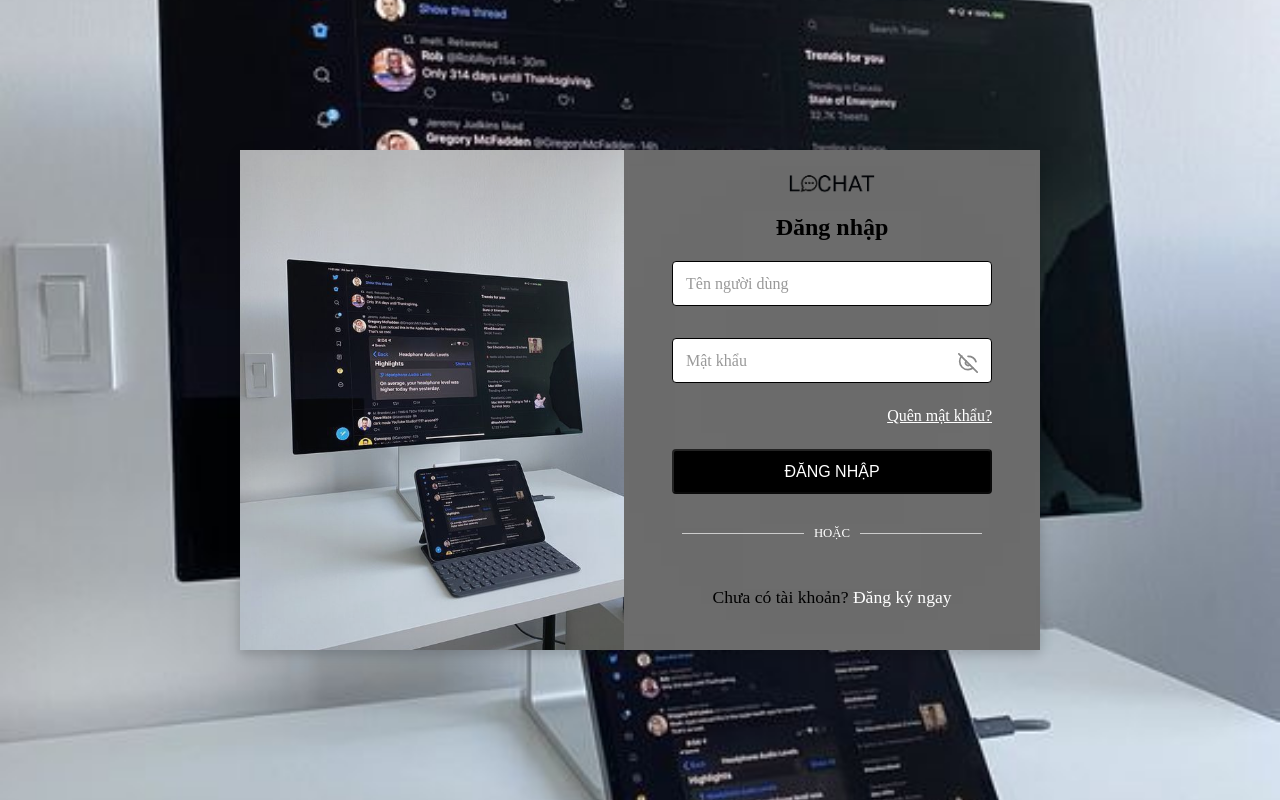
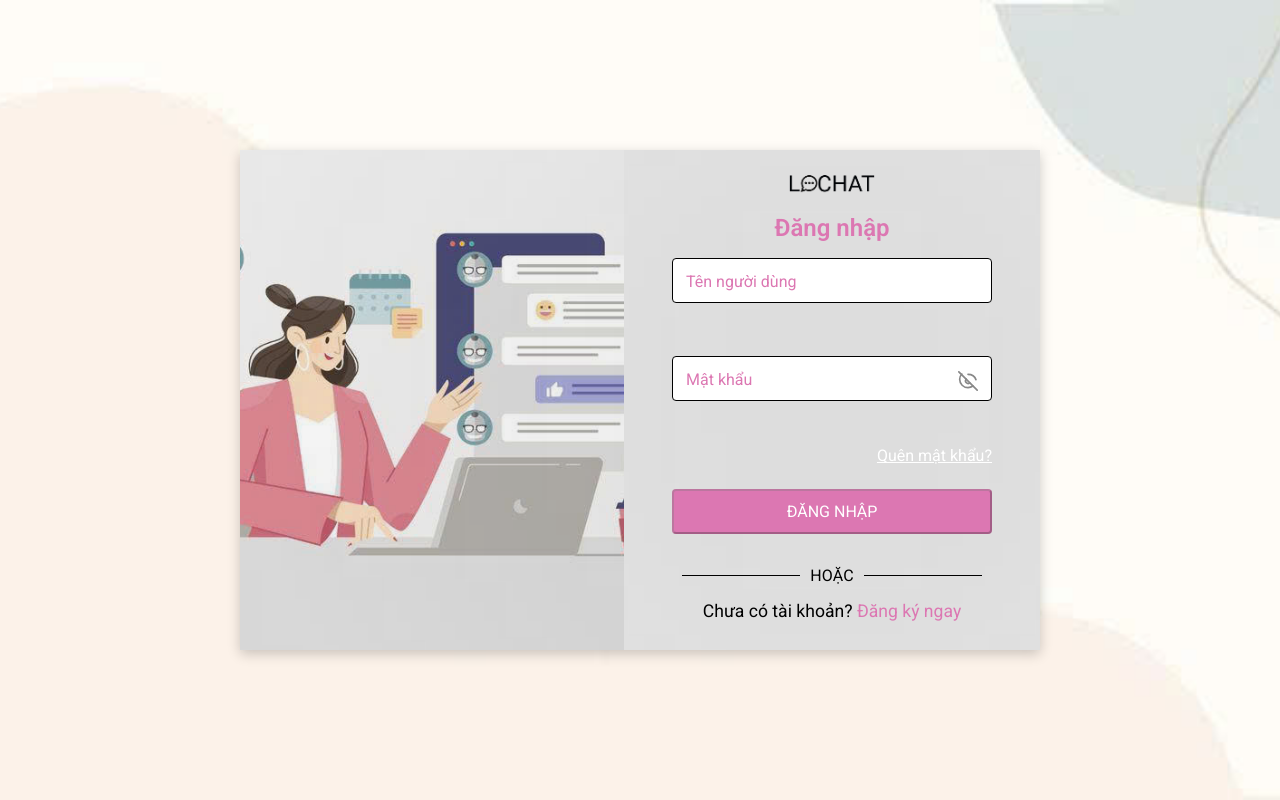
Before and after one commit to DangQuang0110/Lochat-Fe, a Vue app: page / in a window 1280 px wide. Built offline with nearby package versions, Linux system fonts and the light colour scheme.

Commit message:
update giao dien

```diff
--- a/src/layout/LoginView.vue
+++ b/src/layout/LoginView.vue
@@ -190,6 +190,11 @@ const handleLogin = async () => {
   </script>
 
   <style scoped>
+
+  * {
+  font-family: 'Roboto', sans-serif;
+}
+
   /* Container full screen (nếu bạn muốn background full màn hình) */
   .auth-container {
     position: fixed;
@@ -209,7 +214,7 @@ const handleLogin = async () => {
     position: absolute;
     inset: 0;
     /* Thay background.jpg thành file ảnh thực trong thư mục assets */
-  background: url('@/assets/background(1).png') no-repeat center/cover;
+    background: url('@/assets/background.jpg') no-repeat center/cover;
                   /* Đặt phía sau mọi nội dung của auth-container */
   }
 
@@ -230,14 +235,14 @@ const handleLogin = async () => {
   /* LEFT SIDE: hiển thị ảnh cover full */
   .left-side {
     flex: 1;
-  background: url('@/assets/background(1).png') no-repeat center/cover;
+    background: url('@/assets/anhnen.jpg') no-repeat center/cover;
   }
 
 
   .right-side {
     flex: 1;
     position: relative;
-  background-color: #6E6E6E;
+    background-color: #EEEEEE;
     display: flex;
     flex-direction: column;
     align-items: center;
@@ -255,6 +260,10 @@ const handleLogin = async () => {
     z-index: 0;                /* nằm dưới các nội dung con */
   }
 
+  h2 {
+    color: #dc77b2; /* màu hồng pastel giống trong hình */
+    margin-bottom: 1rem;
+  }
   /* Đảm bảo tất cả phần tử con của .right-side (form, input, nút, ...) đều có z-index cao hơn */
   .right-side > * {
     position: relative;
@@ -264,49 +273,49 @@ const handleLogin = async () => {
   /* Logo ở đầu form */
   .logo {
     width: 120px;              /* hoặc tuỳ chỉnh 100–150px tuỳ mockup */
-  height: auto;
+    display: block;
     margin: -5rem 0;
   }
   /* Input group (username/password) */
   .input-group {
   position: relative;
-  margin-bottom: 1.5rem;      /* để tách khỏi ô bên dưới */
+  margin-bottom: 0.5rem;
   width: 100%;
   max-width: 320px;
-  /* loại bỏ min-height, hoặc tăng lên ~90px */
-  /* min-height: 90px; */
-  padding-bottom: 0.5rem;     /* thêm khoảng trống bên dưới cho lỗi */
+  min-height: 90px; /* CỐ ĐỊNH chiều cao để không giật khi label thay đổi */
+  display: flex;
+  flex-direction: column;
+  justify-content: flex-start;
 }
 
-/* Chỉnh lại input cho cao = 45px, width full wrapper */
 .input-group input {
   width: 100%;
-  height: 45px;           /* Chiều cao tương đương button */
-  padding: 0 10px;        /* Bỏ padding top/bottom để cố định height */
+  height: 45px;
+  padding: 0 10px;
   font-size: 1rem;
-  border: 1px solid #000; /* Theo yêu cầu */
+  border: 1px solid #000;
   border-radius: 4px;
   outline: none;
-  box-sizing: border-box; /* Đảm bảo padding không phá vỡ height */
+  box-sizing: border-box;
 }
 
+/* LABEL nổi lên nhưng không đẩy khung */
 .input-group label {
   position: absolute;
   left: 10px;
   top: 14px;
-  color: #999;
+  color: #dc77b2;
   pointer-events: none;
   transition: all 0.2s ease;
-  background-color: white;
   padding: 0 4px;
   font-size: 1rem;
 }
 
 .input-group label.active {
-  top: -8px;
+  top: -16px;
   left: 8px;
   font-size: 0.75rem;
-  color: #000000;
+  color: #DC77B2;
   font-weight: 500;
 }
 
@@ -364,18 +373,18 @@ const handleLogin = async () => {
   }
 
   .btn:hover:not(:disabled) {
-  background-color: #333;
+    background-color: #DC77B2;
   }
 
   .btn:disabled {
-  background-color: #000;
+    background-color: #DC77B2;
     cursor: not-allowed;
   }
   /* Divider “Hoặc” */
   .or-divider {
     margin: 1rem 0;
-  font-size: 0.8rem;
-  color: #FFFFFF;
+    font-size: 1rem;
+    color: #000;
     position: relative;
     display: flex;
     align-items: center;
@@ -388,7 +397,7 @@ const handleLogin = async () => {
   .or-divider::after {
     content: '';
     height: 1px;
-  background: #ccc;
+    background: #000;
     flex: 1;
     margin: 0 10px;
   }
@@ -413,7 +422,7 @@ const handleLogin = async () => {
   }
 
   .footer a {
-  color: #FFFFFF;
+  color: #dc77b2;
     text-decoration: none;
   }
 
--- a/src/layout/RegisterView.vue
+++ b/src/layout/RegisterView.vue
@@ -105,7 +105,7 @@
           </svg>
         </span>
         <div class="validation-message" :class="{ error: passwordError }">
-          {{ passwordError || 'Tối đa 15 ký tự, có ít nhất 1 chữ hoa, 1 ký tự đặc biệt và 1 số' }}
+          {{ passwordError || ' ' }}
         </div>
       </div>
 
@@ -168,7 +168,7 @@
       <button class="btn" @click="handleRegister" :disabled="!isFormValid">
         Đăng ký
       </button>
-      <router-link to="/login" class="back">← Trở về trang đăng nhập</router-link>
+      <router-link to="/" class="back">← Trở về trang đăng nhập</router-link>
     </div>
   </div>
 </template>
@@ -378,6 +378,9 @@ const handleRegister = async () => {
 </script>
 
 <style scoped>
+* {
+  font-family: 'Roboto', sans-serif;
+}
 .auth-container {
   position: fixed;
   top: 0;
@@ -398,7 +401,7 @@ const handleRegister = async () => {
   left: 0;
   width: 100%;
   height: 100%;
-  background: url('@/assets/background(1).png') no-repeat center/cover;
+  background: url('@/assets/background.jpg') no-repeat center/cover;
   background-size: cover;
        /* Điều chỉnh độ mờ theo ý bạn */
   transform: scale(1.1); /* Phóng to 10% để blur không bị viền cắt */
@@ -409,7 +412,7 @@ const handleRegister = async () => {
 .auth-box {
   position: relative;
   z-index: 1;               /* Luôn luôn “trên” pseudo-element */
-  background-color: #5b5b5b;
+  background-color: #EEEEEE;
   padding: 2rem;
   box-shadow: 0 4px 12px rgba(0, 0, 0, 0.2);
   text-align: center;
@@ -421,13 +424,13 @@ const handleRegister = async () => {
 
 .logo {
   width: 120px;
-  margin: 0 auto 1rem;
+  margin: 0 auto -4rem;
   display: block;
 }
 
 h1 {
   font-size: 1.6rem;
-  color: #333;
+  color: #dc77b2;
   margin-bottom: 1rem;
 }
 
@@ -442,7 +445,7 @@ h1 {
 .input-group {
   position: relative;
   width: 100%;
-  margin-bottom: 1.25rem;
+  margin-bottom: 1rem;
 }
 
 /* Input khung cao 45px, bo góc 4px */
@@ -460,7 +463,7 @@ h1 {
 }
 
 .input-group input:focus {
-  border-color: #000;
+  border-color: #dc77b2;
 }
 
 .input-group input.error {
@@ -471,7 +474,7 @@ h1 {
   position: absolute;
   left: 10px;
   top: 14px;
-
+  color: #dc77b2;
   pointer-events: none;
   transition: all 0.2s ease;
 
@@ -480,10 +483,10 @@ h1 {
 }
 
 .input-group label.active {
-  top: -10px;
+  top: -16px;
   left: 8px;
   font-size: 0.75rem;
-  color: #000;
+  color: #dc77b2;
   font-weight: 600;
 }
 
@@ -533,7 +536,7 @@ h1 {
   padding: 12px;
   border: none;
   border-radius: 8px;
-  background-color: #000;
+  background-color: #dc77b2;
   color: #fff;
   font-size: 1rem;
   cursor: pointer;
@@ -542,12 +545,12 @@ h1 {
 }
 
 .btn:hover:not(:disabled) {
-  background-color: #fb8c00;
+  background-color: #dc77b2;
   transform: translateY(-1px);
 }
 
 .btn:disabled {
-  background-color: #ccc;
+  background-color: #dc77b2;
   cursor: not-allowed;
   transform: none;
 }
@@ -556,7 +559,7 @@ h1 {
 .back {
   display: block;
   margin-top: 1rem;
-  color: #1e88e5;
+  color: #dc77b2;
   font-size: 0.9rem;
   text-decoration: none;
   text-align: center;
--- a/src/layout/ResetPassword.vue
+++ b/src/layout/ResetPassword.vue
@@ -23,7 +23,7 @@
         <button class="btn" @click="sendLink">Gửi mã OTP</button>
       </div>
 
-      <router-link to="/login" class="back">← Trở về trang đăng nhập</router-link>
+      <router-link to="/" class="back">← Trở về trang đăng nhập</router-link>
     </div>
   </div>
 </template>
@@ -62,6 +62,9 @@ const sendLink = () => {
 </script>
 
 <style scoped>
+* {
+  font-family: 'Roboto', sans-serif;
+}
 .auth-container {
   position: fixed;
   top: 0;
@@ -82,7 +85,7 @@ const sendLink = () => {
   left: 0;
   width: 100%;
   height: 100%;
-  background: url('@/assets/background(1).png') no-repeat center/cover;
+  background: url('@/assets/background.jpg') no-repeat center/cover;
   background-size: cover;
 }
 
@@ -90,9 +93,9 @@ const sendLink = () => {
 .auth-box {
   position: relative;
   z-index: 1;               /* Luôn luôn “trên” pseudo-element */
-  background-color: #5b5b5b;
+  background-color: #EEEEEE;
   border-radius: 12px;
-  padding: 2rem;
+  padding: 1rem;
   box-shadow: 0 4px 12px rgba(0, 0, 0, 0.2);
   text-align: center;
   width: 400px;
@@ -102,13 +105,13 @@ const sendLink = () => {
 }
 .logo {
   width: 125px;
-  margin: 0 auto 1rem;
+  margin: 0 auto -4rem;
   display: block;
 }
 
 .auth-box p {
   font-size: 0.875rem;
-  color: #FFF;
+  color: #dc77b2;
   margin-top: 0.5rem;
   margin-bottom: 1rem;
 }
@@ -160,7 +163,7 @@ const sendLink = () => {
   display: block;
   border: none;
   border-radius: 4px;  /* Bo góc 4px */
-  background-color: #000000;
+  background-color: #dc77b2;
   color: #fff;
   font-size: 1rem;
   cursor: pointer;
@@ -168,7 +171,7 @@ const sendLink = () => {
 }
 
 .btn:hover {
-  background-color: #FB8C00;
+  background-color: #dc77b2;
 }
 
 /* Link Trở về */
@@ -176,7 +179,7 @@ const sendLink = () => {
   display: block;
   margin-top: 1rem;
   font-size: 0.9rem;
-  color: #1e88e5;
+  color: #dc77b2;
   text-decoration: none;
   text-align: center;
 }
--- a/src/layout/VerificationCode.vue
+++ b/src/layout/VerificationCode.vue
@@ -27,7 +27,7 @@
 
       <!-- Nút xác nhận -->
       <button class="btn" @click="sendLink">Xác nhận</button>
-      <router-link to="/login" class="back">← Trở về trang đăng nhập</router-link>
+      <router-link to="/" class="back">← Trở về trang đăng nhập</router-link>
     </div>
   </div>
 </template>
@@ -145,13 +145,16 @@ const formatCountdown = () => {
 </script>
 
 <style scoped>
+* {
+  font-family: 'Roboto', sans-serif;
+}
 .auth-container {
   position: fixed;
   top: 0;
   left: 0;
   width: 100vw;
   height: 100vh;
-  background-image: url('@/assets/background(1).png');
+  background-image: url('@/assets/background.jpg');
   background-size: cover;
   background-position: center;
   display: flex;
@@ -160,7 +163,7 @@ const formatCountdown = () => {
 }
 
 .auth-box {
-  background-color: #5b5b5b;
+  background-color: #EEEEEE;
   /* border-radius: 12px; */
   padding: 2rem;
   box-shadow: 0 4px 12px rgba(0, 0, 0, 0.2);
@@ -171,13 +174,13 @@ const formatCountdown = () => {
 
 .logo {
   width: 125px;
-  margin: 0 auto 1rem;
+  margin: 0 auto -4rem;
   display: block;
 }
 
 .auth-box p {
   font-size: 0.875rem;
-  color: #FFFFFF;
+  color: #dc77b2;
   margin-top: 0.5rem;
   margin-bottom: 1rem;
 }
@@ -200,13 +203,13 @@ const formatCountdown = () => {
 }
 
 .otp-input:focus {
-  border-color: #fb8c00;
+  border-color: #dc77b2;
   outline: none;
-  box-shadow: 0 0 5px rgba(251, 140, 0, 0.5);
+  box-shadow: 0 0 5px rgba(147, 139, 130, 0.5);
 }
 
 .auth-box a {
-  color: #FFFFFF;
+  color: #dc77b2;
   font-size: 0.875rem;
   margin-top: 1rem;
   display: block;
@@ -223,7 +226,7 @@ const formatCountdown = () => {
   width: 100%;
   border: none;
   border-radius: 8px;
-  background-color: #000;
+  background-color: #dc77b2;
   color: white;
   font-size: 1rem;
   cursor: pointer;
@@ -231,14 +234,14 @@ const formatCountdown = () => {
 }
 
 .btn:hover {
-  background-color: #fb8c00;
+  background-color: #dc77b2;
 }
 
 .back {
   display: block;
   margin-top: 1rem;
   font-size: 0.9rem;
-  color: #1e88e5;
+  color: #dc77b2;
   text-decoration: none;
   text-align: center;
   background: transparent;
```
Also changed, not shown: src/layout/ResetNewPassword.vue (+19 -15 lines), src/assets/anhnen.jpg (added), src/assets/background.jpg. Lines whose indentation alone changed are shown as unchanged.
